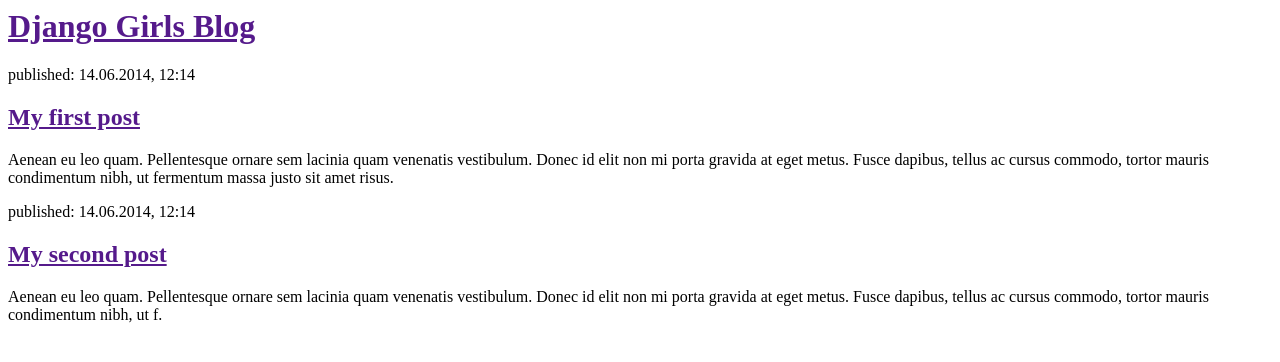
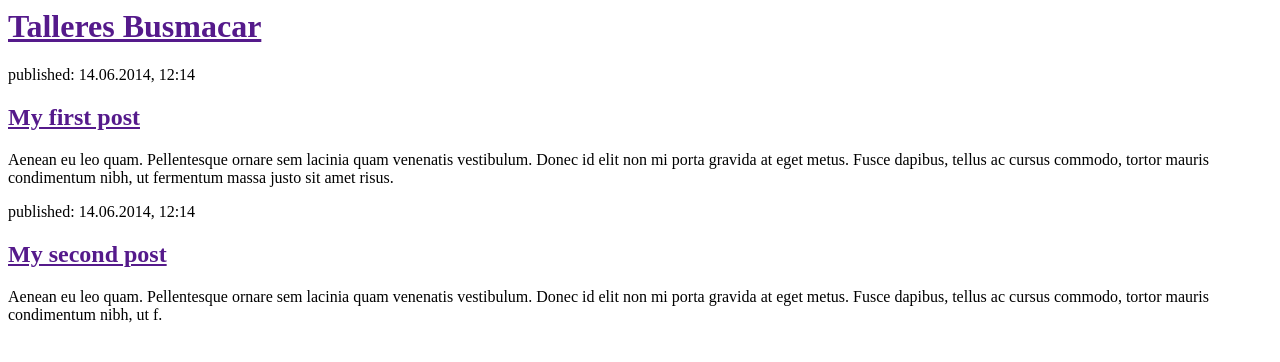
Before and after one commit to Bustencio/my-first-blog, a Django app: page / in a window 1280 px wide. Shown: the top 362 px of the page. Run offline with Django 3.2, Linux system fonts and the light colour scheme.

Commit message:
Changed the HTML for the site.

```diff
--- a/blog/templates/blog/post_list.html
+++ b/blog/templates/blog/post_list.html
@@ -1,10 +1,10 @@
 <html>
     <head>
-        <title>Django Girls blog</title>
+        <title>Talleres Busmacar</title>
     </head>
     <body>
         <div>
-            <h1><a href="">Django Girls Blog</a></h1>
+            <h1><a href="">Talleres Busmacar</a></h1>
         </div>
 
         <div>
```
